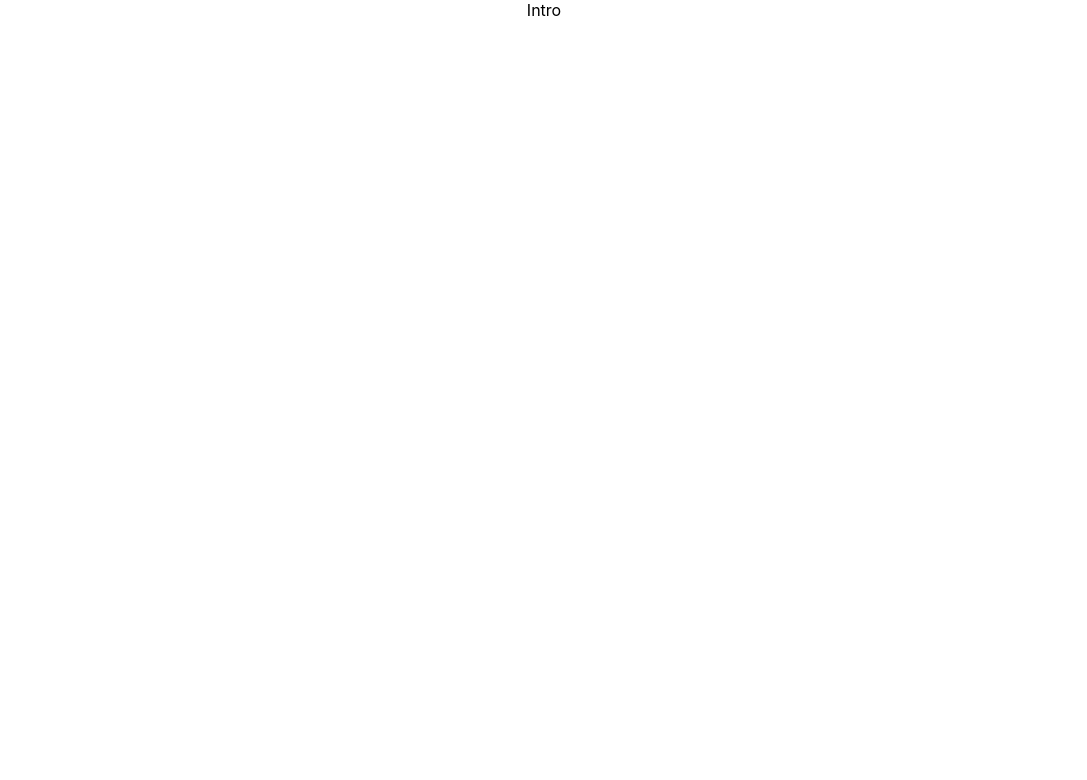
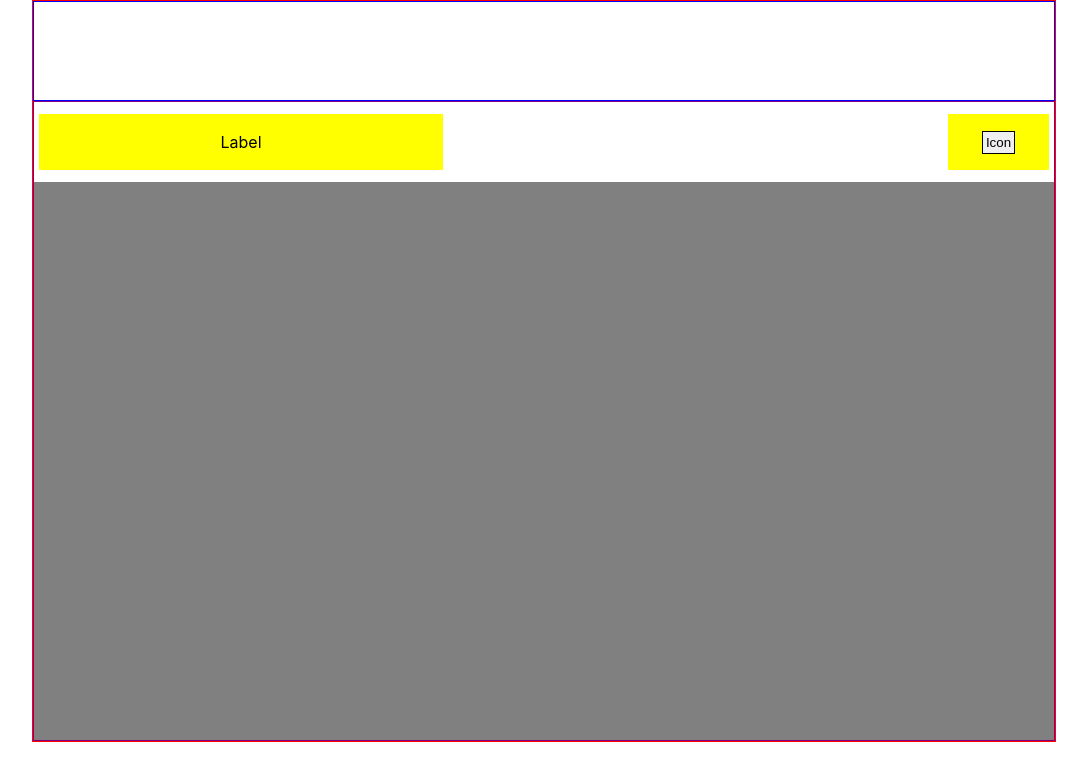
Before and after one commit to hanul-dev/react-team2, a React (Create React App) app: page / in a window 1280 px wide. Shown: the top 780 px of the page, without its empty margins (96-1183 px from the left). Built offline with nearby package versions, Linux system fonts and the light colour scheme.

Commit message:
기본 UI 작업 완료

```diff
--- a/src/App.css
+++ b/src/App.css
@@ -1,5 +1,12 @@
+*{
+  margin: 0;
+  padding:0;
+  box-sizing: border-box;
+}
 .App {
   text-align: center;
+  position: relative;
+
 }
 :root{
   --color-main : ,
--- a/src/pages/Intro/Intro.js
+++ b/src/pages/Intro/Intro.js
@@ -1,7 +1,69 @@
-import React from "react";
-
+import React, { useState } from "react";
+import Box from "../../ui/Box";
+import Modal from "./element/Modal";
+import Button from "../../ui/Button";
+import Input from "../../ui/Input";
 const Intro = () => {
-  return <div>Intro</div>;
+  const [openModal, setOpenModal] = useState(false);
+  const onClickHandler = () => {
+    setOpenModal(true);
+  };
+  return (
+    <Box width="80%" border="1px solid red" direction="column">
+      <Modal
+        modal={openModal}
+        onClick={() => {
+          setOpenModal(false);
+        }}
+      >
+        <h1>New Tesk</h1>
+        <Box
+          direction="column"
+          justify="flex-start"
+          align="flex-start"
+          padding="10px"
+        >
+          <label>title</label> <Input width="90%" holder="제목"></Input>
+          <label>contents</label>{" "}
+          <Input width="90%" height="40%" holder="내용"></Input>
+          <Box>Label</Box>
+        </Box>
+        <Box>
+          <Button
+            onClick={() => {
+              setOpenModal(false);
+            }}
+          >
+            Close
+          </Button>
+          <Button>Create</Button>
+        </Box>
+      </Modal>
+      <Box width="100%" height="100px" border="1px solid blue" />
+      <Box
+        width="100%"
+        height="80vh"
+        border="1px solid purple"
+        bgColor="grey"
+        align="flex-start"
+      >
+        <Box
+          width="100%"
+          height="80px"
+          bgColor="white"
+          justify="space-between"
+          padding="5px"
+        >
+          <Box bgColor="yellow" height="80%" width="40%" margin="0">
+            Label
+          </Box>
+          <Box bgColor="yellow" height="80%" width="10%" margin="0">
+            <Button onClick={onClickHandler}>Icon</Button>
+          </Box>
+        </Box>
+      </Box>
+    </Box>
+  );
 };
 
 export default Intro;
--- a/src/pages/Intro/element/Modal.js
+++ b/src/pages/Intro/element/Modal.js
@@ -2,14 +2,14 @@ import React, { Fragment } from "react";
 import ReactDOM from "react-dom";
 import styled from "styled-components";
 
-const Modal = ({ children, modal }) => {
+const Modal = ({ children, modal, onClick }) => {
   const styles = { modal };
   return (
     <>
       {ReactDOM.createPortal(
         <Fragment>
           <StModal {...styles}>{children}</StModal>
-          <StBackDrop {...styles}></StBackDrop>
+          <StBackDrop {...styles} onClick={onClick}></StBackDrop>
         </Fragment>,
         document.getElementById("root")
       )}
@@ -47,5 +47,6 @@ const StBackDrop = styled.div`
   }};
   width: 100vw;
   height: 100vh;
+  z-index: 10;
   background-color: rgba(141, 141, 141, 0.8);
 `;
--- /dev/null
+++ b/src/ui/Box.js
@@ -0,0 +1,76 @@
+import React from "react";
+import styled from "styled-components";
+
+const Box = ({
+  width,
+  children,
+  align,
+  justify,
+  direction,
+  display,
+  bgColor,
+  padding,
+  color,
+  border,
+  radius,
+  opacity,
+  margin,
+  shadow,
+  height,
+  position,
+}) => {
+  const styles = {
+    width,
+    align,
+    justify,
+    direction,
+    display,
+    bgColor,
+    color,
+    border,
+    radius,
+    shadow,
+    opacity,
+    margin,
+    padding,
+    height,
+    position,
+  };
+  return <StCard {...styles}>{children}</StCard>;
+};
+
+Box.defaultProps = {
+  width: "100%",
+  height: "100%",
+  display: "flex",
+  align: "center",
+  justify: "center",
+  direction: "row",
+  bgColor: "none",
+  color: "black",
+  border: "none",
+  radius: "0px",
+  shadow: "none",
+  opacity: 1,
+  margin: "0 auto",
+  position: "",
+};
+const StCard = styled.div`
+  width: ${({ width }) => width};
+  height: ${({ height }) => height};
+  display: ${({ display }) => display};
+  align-items: ${({ align }) => align};
+  justify-content: ${({ justify }) => justify};
+  flex-direction: ${({ direction }) => direction};
+  background-color: ${({ bgColor }) => bgColor};
+  color: ${({ color }) => color};
+  border: ${({ border }) => border};
+  padding: ${({ padding }) => padding};
+  opacity: ${({ opacity }) => opacity};
+  border-radius: ${({ radius }) => radius};
+  box-shadow: ${({ shadow }) => shadow};
+  margin: ${({ margin }) => margin};
+  position: ${({ position }) => position};
+`;
+
+export default Box;
--- a/src/ui/Button.js
+++ b/src/ui/Button.js
@@ -13,7 +13,6 @@ const Button = ({
   hover,
   shadow,
   border,
-  margin,
 }) => {
   const styles = {
     hover,
@@ -26,7 +25,6 @@ const Button = ({
     height,
     children,
     border,
-    margin,
   };
   return (
     <StBtn {...styles} onClick={onClick}>
@@ -43,7 +41,6 @@ Button.defaultProps = {
   onclick: () => {},
   shadow: "none",
   border: "1px solid black",
-  margin: "0 auto", // 버튼에서?
 };
 
 const StBtn = styled.button`
@@ -55,7 +52,6 @@ const StBtn = styled.button`
   height: ${({ height }) => height};
   box-shadow: ${({ shadow }) => shadow};
   border: ${({ border }) => border};
-  margin: ${({ margin }) => margin};
   cursor: pointer;
   padding: 3px;
   &:hover {
--- a/src/ui/Input.js
+++ b/src/ui/Input.js
@@ -17,6 +17,7 @@ const Input = ({
   change,
   margin,
   holder,
+  height,
 }) => {
   const styles = {
     width,
@@ -30,6 +31,7 @@ const Input = ({
     name,
     type,
     value,
+    height,
     margin,
   };
   return (
@@ -41,6 +43,7 @@ const Input = ({
 
 Input.defaultProps = {
   width: "200px",
+  height: "2em",
   bgColor: "none",
   color: "black",
   border: "none",
@@ -51,7 +54,7 @@ Input.defaultProps = {
   type: "text",
   name: "",
   value: "",
-  change: e => {},
+  change: (e) => {},
   margin: "0",
   holder: "",
 };
@@ -64,6 +67,7 @@ const StInput = styled.input`
   border: ${({ border }) => border};
   opacity: ${({ opacity }) => opacity};
   border-radius: ${({ radius }) => radius};
+  height: ${({ height }) => height};
   box-shadow: ${({ shadow }) => shadow};
   text-align: ${({ ta }) => ta};
   name: ${({ name }) => name};
```
